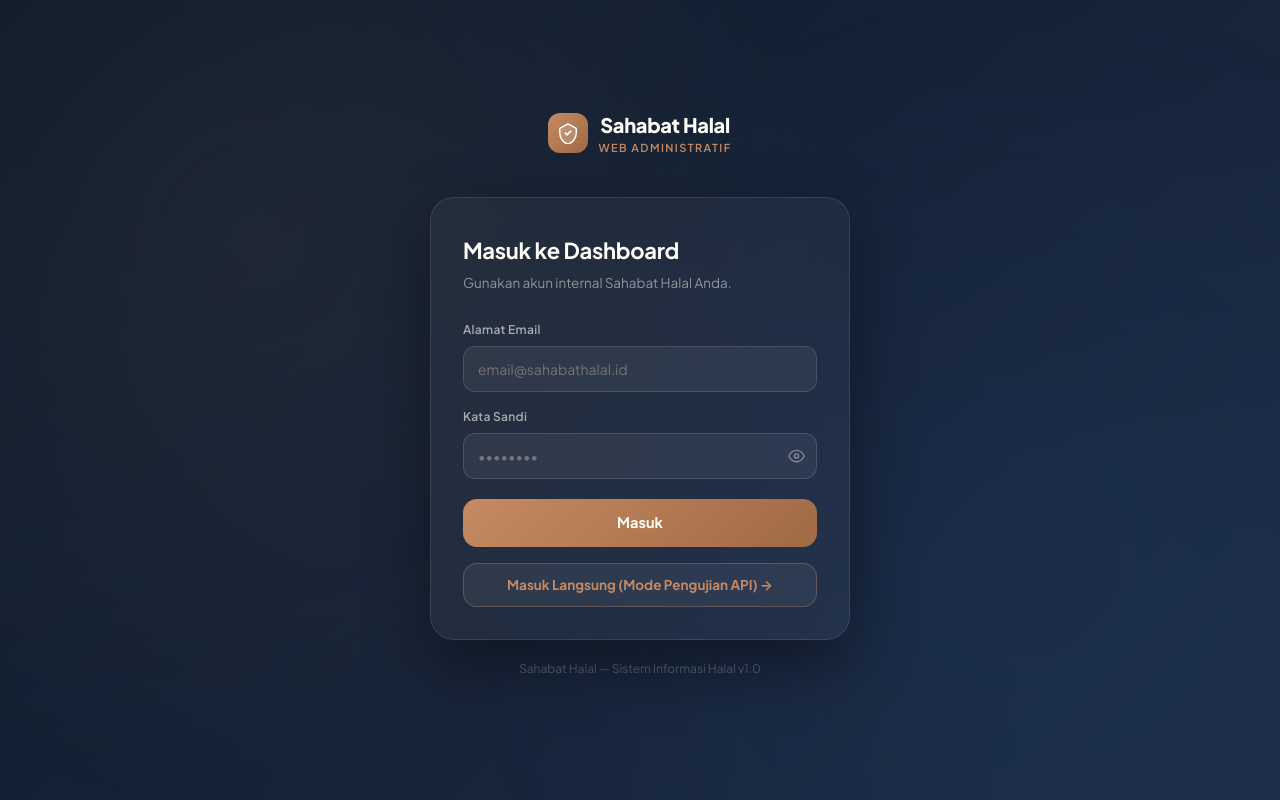
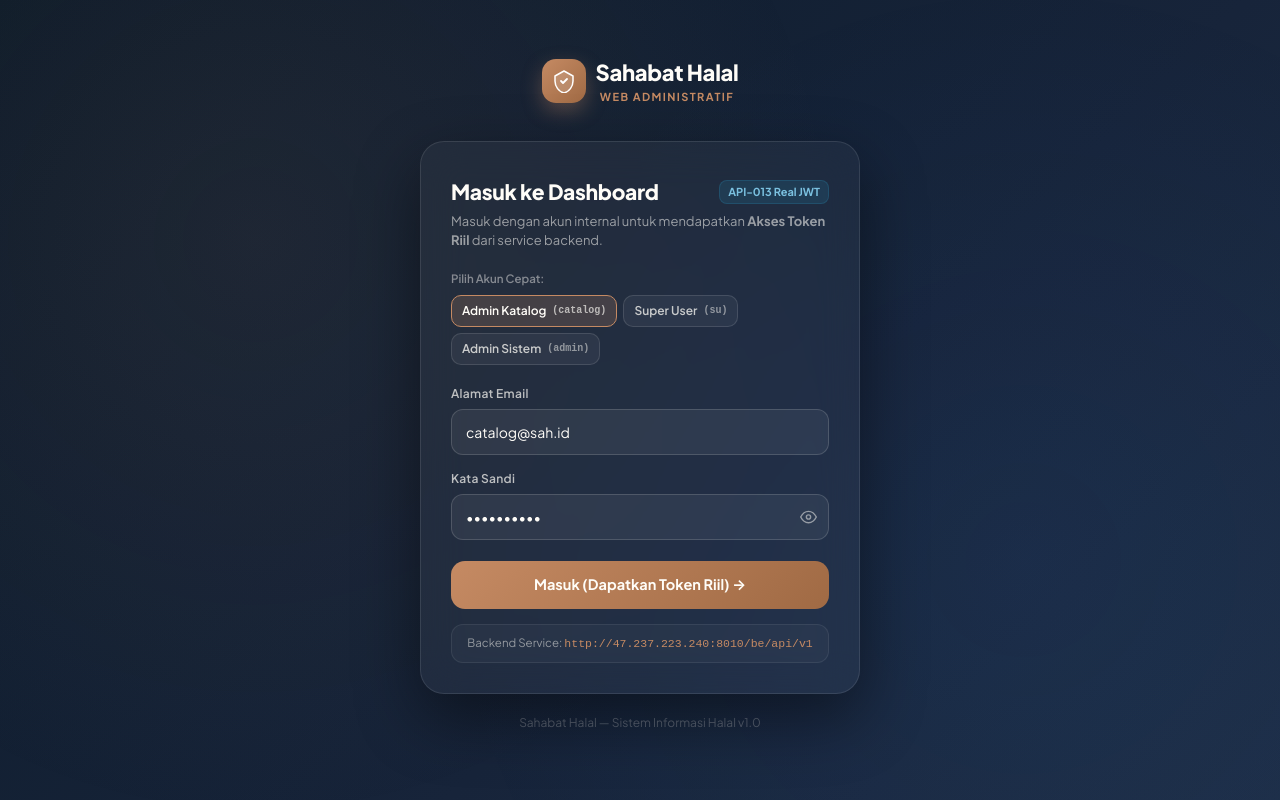
Before and after one commit to jamrud007/sah_web-main, a React (Vite) app: page /login in a window 1280 px wide. Built offline with nearby package versions, Linux system fonts and the light colour scheme; no server answers.

Commit message:
feat(auth): connect to real Swagger auth service at /be/api/v1 for real JWT access tokens

```diff
--- a/src/pages/auth/LoginPage.tsx
+++ b/src/pages/auth/LoginPage.tsx
@@ -1,30 +1,48 @@
 // src/pages/auth/LoginPage.tsx
-import React, { useState } from 'react';
+import React, { useState, useEffect } from 'react';
 import { useNavigate } from 'react-router-dom';
 import { useAppDispatch, useAppSelector } from '../../store';
 import { loginAsync } from '../../store/authSlice';
+
+const PRESET_ACCOUNTS = [
+  { email: 'catalog@sah.id', pass: 'halotec123', label: 'Admin Katalog', badge: 'content_manager' },
+  { email: 'su@sah.id', pass: 'halotec123', label: 'Super User', badge: 'allrole' },
+  { email: 'admin@sah.id', pass: 'halotec123', label: 'Admin Sistem', badge: 'system_admin' },
+];
 
 const LoginPage: React.FC = () => {
   const dispatch = useAppDispatch();
   const navigate = useNavigate();
   const isLoading = useAppSelector((s) => s.auth.isLoading);
+  const accessToken = useAppSelector((s) => s.auth.accessToken);
+  const isAuthenticated = useAppSelector((s) => s.auth.isAuthenticated);
 
-  const [email, setEmail] = useState('');
-  const [password, setPassword] = useState('');
+  const [email, setEmail] = useState('catalog@sah.id');
+  const [password, setPassword] = useState('halotec123');
   const [error, setError] = useState('');
   const [showPass, setShowPass] = useState(false);
   const [isSubmitting, setIsSubmitting] = useState(false);
 
-  const handleSubmit = async (e: React.FormEvent) => {
-    e.preventDefault();
-    if (!email.trim() || !password.trim()) {
+  // If already authenticated with real token, auto-navigate
+  useEffect(() => {
+    if (isAuthenticated && accessToken && !accessToken.startsWith('test-token-')) {
+      navigate('/produk', { replace: true });
+    }
+  }, [isAuthenticated, accessToken, navigate]);
+
+  const handleSubmit = async (e?: React.FormEvent, customEmail?: string, customPass?: string) => {
+    if (e) e.preventDefault();
+    const targetEmail = (customEmail || email).trim();
+    const targetPass = customPass || password;
+
+    if (!targetEmail || !targetPass) {
       setError('Email dan kata sandi wajib diisi.');
       return;
     }
     setError('');
     setIsSubmitting(true);
     try {
-      const result = await dispatch(loginAsync({ email: email.trim(), password }));
+      const result = await dispatch(loginAsync({ email: targetEmail, password: targetPass }));
       if (loginAsync.fulfilled.match(result)) {
         navigate('/produk', { replace: true });
       } else {
@@ -33,6 +51,12 @@ const LoginPage: React.FC = () => {
     } finally {
       setIsSubmitting(false);
     }
+  };
+
+  const handleSelectPreset = (pEmail: string, pPass: string) => {
+    setEmail(pEmail);
+    setPassword(pPass);
+    handleSubmit(undefined, pEmail, pPass);
   };
 
   return (
@@ -58,9 +82,9 @@ const LoginPage: React.FC = () => {
         }}
       />
 
-      <div style={{ width: '100%', maxWidth: 420, position: 'relative', zIndex: 1 }}>
+      <div style={{ width: '100%', maxWidth: 440, position: 'relative', zIndex: 1 }}>
         {/* Logo */}
-        <div style={{ textAlign: 'center', marginBottom: 32 }}>
+        <div style={{ textAlign: 'center', marginBottom: 28 }}>
           <div
             style={{
               display: 'inline-flex',
@@ -71,15 +95,16 @@ const LoginPage: React.FC = () => {
           >
             <div
               style={{
-                width: 40,
-                height: 40,
-                borderRadius: 12,
+                width: 44,
+                height: 44,
+                borderRadius: 14,
                 background: 'linear-gradient(135deg, #c58a63, #a06a44)',
                 display: 'grid',
                 placeItems: 'center',
+                boxShadow: '0 8px 20px rgba(197,138,99,0.35)',
               }}
             >
-              <svg width="22" height="22" viewBox="0 0 24 24" fill="none">
+              <svg width="24" height="24" viewBox="0 0 24 24" fill="none">
                 <path
                   d="M12 2L3 7v5c0 5.55 3.84 10.74 9 12 5.16-1.26 9-6.45 9-12V7l-9-5z"
                   fill="rgba(255,255,255,0.15)"
@@ -91,10 +116,10 @@ const LoginPage: React.FC = () => {
               </svg>
             </div>
             <div>
-              <div style={{ fontSize: 20, fontWeight: 800, color: '#fffdf8', letterSpacing: -0.3 }}>
+              <div style={{ fontSize: 22, fontWeight: 800, color: '#fffdf8', letterSpacing: -0.3 }}>
                 Sahabat Halal
               </div>
-              <div style={{ fontSize: 11, fontWeight: 600, color: '#c58a63', letterSpacing: 1.4, textTransform: 'uppercase' }}>
+              <div style={{ fontSize: 11, fontWeight: 700, color: '#c58a63', letterSpacing: 1.4, textTransform: 'uppercase' }}>
                 Web Administratif
               </div>
             </div>
@@ -108,31 +133,88 @@ const LoginPage: React.FC = () => {
             backdropFilter: 'blur(20px)',
             border: '1px solid rgba(255,253,248,0.1)',
             borderRadius: 24,
-            padding: '36px 32px 32px',
-            boxShadow: '0 24px 64px rgba(0,0,0,0.4)',
+            padding: '34px 30px 30px',
+            boxShadow: '0 24px 64px rgba(0,0,0,0.45)',
           }}
         >
+          <div style={{ display: 'flex', alignItems: 'center', justifyContent: 'space-between', marginBottom: 4 }}>
             <h1
               style={{
-              fontSize: 22,
-              fontWeight: 700,
+                fontSize: 21,
+                fontWeight: 800,
                 color: '#fffdf8',
-              margin: '0 0 6px',
+                margin: 0,
                 letterSpacing: -0.3,
               }}
             >
               Masuk ke Dashboard
             </h1>
-          <p style={{ fontSize: 13.5, color: 'rgba(255,253,248,0.5)', margin: '0 0 28px' }}>
-            Gunakan akun internal Sahabat Halal Anda.
+            <span
+              style={{
+                fontSize: 11,
+                fontWeight: 700,
+                background: 'rgba(39, 110, 144, 0.25)',
+                color: '#7bc1e0',
+                padding: '3px 8px',
+                borderRadius: 8,
+                border: '1px solid rgba(39, 110, 144, 0.4)',
+              }}
+            >
+              API-013 Real JWT
+            </span>
+          </div>
+
+          <p style={{ fontSize: 13, color: 'rgba(255,253,248,0.55)', margin: '0 0 20px', lineHeight: 1.45 }}>
+            Masuk dengan akun internal untuk mendapatkan <strong>Akses Token Riil</strong> dari service backend.
           </p>
 
-          <form onSubmit={handleSubmit} style={{ display: 'flex', flexDirection: 'column', gap: 16 }}>
+          {/* Quick Account Preset Chips */}
+          <div style={{ marginBottom: 20 }}>
+            <div style={{ fontSize: 11.5, fontWeight: 600, color: 'rgba(255,253,248,0.45)', marginBottom: 8 }}>
+              Pilih Akun Cepat:
+            </div>
+            <div style={{ display: 'flex', flexWrap: 'wrap', gap: 6 }}>
+              {PRESET_ACCOUNTS.map((p) => {
+                const isActive = email === p.email;
+                return (
+                  <button
+                    key={p.email}
+                    type="button"
+                    disabled={isSubmitting}
+                    onClick={() => handleSelectPreset(p.email, p.pass)}
+                    style={{
+                      padding: '6px 10px',
+                      borderRadius: 10,
+                      border: isActive
+                        ? '1px solid #c58a63'
+                        : '1px solid rgba(255,253,248,0.12)',
+                      background: isActive
+                        ? 'rgba(197,138,99,0.2)'
+                        : 'rgba(255,253,248,0.05)',
+                      color: isActive ? '#fffdf8' : 'rgba(255,253,248,0.75)',
+                      fontSize: 12,
+                      fontWeight: 600,
+                      cursor: 'pointer',
+                      display: 'flex',
+                      alignItems: 'center',
+                      gap: 6,
+                      transition: 'all .15s ease',
+                    }}
+                  >
+                    <span>{p.label}</span>
+                    <span style={{ fontSize: 10, opacity: 0.65, fontFamily: 'monospace' }}>({p.email.split('@')[0]})</span>
+                  </button>
+                );
+              })}
+            </div>
+          </div>
+
+          <form onSubmit={(e) => handleSubmit(e)} style={{ display: 'flex', flexDirection: 'column', gap: 15 }}>
             {/* Email */}
             <div>
               <label
                 htmlFor="login-email"
-                style={{ display: 'block', fontSize: 12, fontWeight: 600, color: 'rgba(255,253,248,0.6)', marginBottom: 7, letterSpacing: 0.3 }}
+                style={{ display: 'block', fontSize: 12, fontWeight: 600, color: 'rgba(255,253,248,0.7)', marginBottom: 6, letterSpacing: 0.3 }}
               >
                 Alamat Email
               </label>
@@ -141,14 +223,14 @@ const LoginPage: React.FC = () => {
                 type="email"
                 value={email}
                 onChange={(e) => setEmail(e.target.value)}
-                placeholder="email@sahabathalal.id"
+                placeholder="catalog@sah.id"
                 autoComplete="email"
                 style={{
                   width: '100%',
                   height: 46,
                   padding: '0 14px',
                   background: 'rgba(255,253,248,0.06)',
-                  border: '1px solid rgba(255,253,248,0.12)',
+                  border: '1px solid rgba(255,253,248,0.15)',
                   borderRadius: 12,
                   color: '#fffdf8',
                   fontSize: 14,
@@ -156,8 +238,8 @@ const LoginPage: React.FC = () => {
                   boxSizing: 'border-box',
                   transition: 'border-color .15s',
                 }}
-                onFocus={(e) => (e.currentTarget.style.borderColor = 'rgba(197,138,99,0.6)')}
-                onBlur={(e) => (e.currentTarget.style.borderColor = 'rgba(255,253,248,0.12)')}
+                onFocus={(e) => (e.currentTarget.style.borderColor = 'rgba(197,138,99,0.7)')}
+                onBlur={(e) => (e.currentTarget.style.borderColor = 'rgba(255,253,248,0.15)')}
               />
             </div>
 
@@ -165,7 +247,7 @@ const LoginPage: React.FC = () => {
             <div>
               <label
                 htmlFor="login-password"
-                style={{ display: 'block', fontSize: 12, fontWeight: 600, color: 'rgba(255,253,248,0.6)', marginBottom: 7, letterSpacing: 0.3 }}
+                style={{ display: 'block', fontSize: 12, fontWeight: 600, color: 'rgba(255,253,248,0.7)', marginBottom: 6, letterSpacing: 0.3 }}
               >
                 Kata Sandi
               </label>
@@ -182,7 +264,7 @@ const LoginPage: React.FC = () => {
                     height: 46,
                     padding: '0 42px 0 14px',
                     background: 'rgba(255,253,248,0.06)',
-                    border: '1px solid rgba(255,253,248,0.12)',
+                    border: '1px solid rgba(255,253,248,0.15)',
                     borderRadius: 12,
                     color: '#fffdf8',
                     fontSize: 14,
@@ -190,8 +272,8 @@ const LoginPage: React.FC = () => {
                     boxSizing: 'border-box',
                     transition: 'border-color .15s',
                   }}
-                  onFocus={(e) => (e.currentTarget.style.borderColor = 'rgba(197,138,99,0.6)')}
-                  onBlur={(e) => (e.currentTarget.style.borderColor = 'rgba(255,253,248,0.12)')}
+                  onFocus={(e) => (e.currentTarget.style.borderColor = 'rgba(197,138,99,0.7)')}
+                  onBlur={(e) => (e.currentTarget.style.borderColor = 'rgba(255,253,248,0.15)')}
                 />
                 <button
                   type="button"
@@ -204,7 +286,7 @@ const LoginPage: React.FC = () => {
                     background: 'none',
                     border: 'none',
                     cursor: 'pointer',
-                    color: 'rgba(255,253,248,0.4)',
+                    color: 'rgba(255,253,248,0.5)',
                     padding: 0,
                     display: 'flex',
                     alignItems: 'center',
@@ -229,12 +311,13 @@ const LoginPage: React.FC = () => {
             {error && (
               <div
                 style={{
-                  background: 'rgba(168,95,79,0.15)',
-                  border: '1px solid rgba(168,95,79,0.3)',
-                  borderRadius: 10,
+                  background: 'rgba(168,95,79,0.2)',
+                  border: '1px solid rgba(168,95,79,0.4)',
+                  borderRadius: 12,
                   padding: '10px 14px',
                   fontSize: 13,
-                  color: '#e8a898',
+                  color: '#fca5a5',
+                  lineHeight: 1.4,
                 }}
               >
                 {error}
@@ -258,33 +341,42 @@ const LoginPage: React.FC = () => {
                 fontWeight: 700,
                 cursor: isSubmitting ? 'not-allowed' : 'pointer',
                 transition: 'opacity .15s, transform .1s',
-                marginTop: 4,
+                marginTop: 6,
+                display: 'flex',
+                alignItems: 'center',
+                justifyContent: 'center',
+                gap: 8,
               }}
-              onMouseEnter={(e) => { if (!isSubmitting) e.currentTarget.style.opacity = '0.88'; }}
+              onMouseEnter={(e) => { if (!isSubmitting) e.currentTarget.style.opacity = '0.9'; }}
               onMouseLeave={(e) => { e.currentTarget.style.opacity = '1'; }}
             >
-              {isSubmitting ? 'Memverifikasi…' : 'Masuk'}
+              {isSubmitting ? (
+                <>
+                  <span style={{ animation: 'spin 1s linear infinite' }}>⏳</span>
+                  <span>Mengautentikasi Token Riil…</span>
+                </>
+              ) : (
+                <>
+                  <span>Masuk (Dapatkan Token Riil) →</span>
+                </>
+              )}
             </button>
 
-            {/* Direct Bypass Button for API Testing */}
-            <button
-              type="button"
-              onClick={() => navigate('/produk', { replace: true })}
+            {/* Backend Info Note */}
+            <div
               style={{
-                height: 44,
-                borderRadius: 14,
-                border: '1px solid rgba(197,138,99,0.35)',
-                background: 'rgba(255,253,248,0.06)',
-                color: '#c58a63',
-                fontFamily: 'inherit',
-                fontSize: 13.5,
-                fontWeight: 700,
-                cursor: 'pointer',
-                transition: 'all .15s',
+                background: 'rgba(255,253,248,0.03)',
+                border: '1px solid rgba(255,253,248,0.08)',
+                borderRadius: 12,
+                padding: '10px 12px',
+                fontSize: 11.5,
+                color: 'rgba(255,253,248,0.5)',
+                lineHeight: 1.4,
+                textAlign: 'center',
               }}
             >
-              Masuk Langsung (Mode Pengujian API) →
-            </button>
+              Backend Service: <code style={{ color: '#c58a63' }}>http://47.237.223.240:8010/be/api/v1</code>
+            </div>
           </form>
         </div>
 
--- a/src/services/AxiosInstance.ts
+++ b/src/services/AxiosInstance.ts
@@ -13,9 +13,9 @@ const instance = axios.create({
 instance.interceptors.request.use(
   (config) => {
     let token = store.getState().auth.accessToken || localStorage.getItem("accessToken");
-    // Fallback to documented dev test token if not set, so calls to sah-dev.halotec.site succeed
-    if (!token && (import.meta.env.DEV || !import.meta.env.VITE_BE_BASEURL)) {
-      token = "test-token-catalog_admin-1";
+    // Ignore legacy mock test token
+    if (token && token.startsWith("test-token-")) {
+      token = null;
     }
     if (token) {
       config.headers.Authorization = `Bearer ${token}`;
--- a/src/services/authService.ts
+++ b/src/services/authService.ts
@@ -1,6 +1,6 @@
 // src/services/authService.ts
-// Routes to: http://47.237.223.240:8010/api/v1/auth/admin/*
-// via Vite proxy: /auth/** -> /v1/auth/**
+// Routes to: http://47.237.223.240:8010/be/api/v1/auth/admin/*
+// via Vite proxy: /auth/** -> /v1/auth/** (target: http://47.237.223.240:8010/be/api)
 
 import axios from 'axios';
 import { store } from '@/store/index';
--- a/vite.config.ts
+++ b/vite.config.ts
@@ -16,14 +16,14 @@ export default defineConfig({
     proxy: {
       // Auth service (Laravel) — login, logout, me, password, user management
       '/auth': {
-        target: 'http://47.237.223.240:8010/api',
+        target: 'http://47.237.223.240:8010/be/api',
         changeOrigin: true,
         secure: false,
         rewrite: (path) => path.replace(/^\/auth/, '/v1/auth'),
       },
       // Admin user management (Laravel)
       '/admin': {
-        target: 'http://47.237.223.240:8010/api',
+        target: 'http://47.237.223.240:8010/be/api',
         changeOrigin: true,
         secure: false,
         rewrite: (path) => path.replace(/^\/admin/, '/v1/admin'),
```
Also changed, not shown: src/App.tsx (+9 -2 lines), src/services/photoService.ts (+4 -3 lines), src/store/authSlice.ts (+13 -9 lines). Lines whose indentation alone changed are shown as unchanged.
